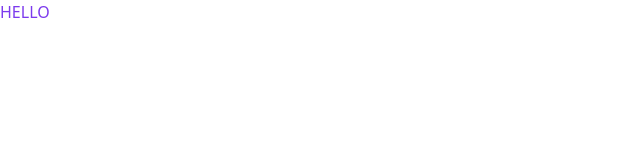
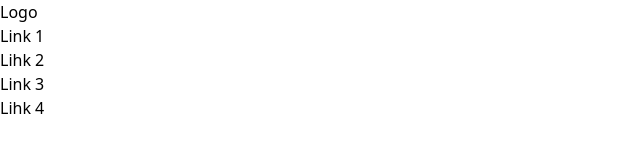
Before and after one commit to karmadice/tailwindcss-demo, a website: page index.html in a window 1280 px wide. Shown: the whole page, without its empty margins (0-640 px from the left). Drawn offline with nearby package versions, Linux system fonts and the light colour scheme.

Commit message:
1 file modified

```diff
--- a/index.html
+++ b/index.html
@@ -1,14 +1,25 @@
 <!doctype html>
 <html lang="en">
+
 <head>
-  <meta charset="utf-8">
-  <meta name="viewport" content="width=device-width, initial-scale=1, shrink-to-fit=no">
-  <link href="https://unpkg.com/tailwindcss@^1.0/dist/tailwind.min.css" rel="stylesheet">
-  <title>Welcome to Tailwind!</title>
+	<meta charset="utf-8">
+	<meta name="viewport" content="width=device-width, initial-scale=1, shrink-to-fit=no">
+	<link href="https://unpkg.com/tailwindcss@^1.0/dist/tailwind.min.css" rel="stylesheet">
+	<title>Welcome to Tailwind!</title>
 </head>
+
 <body>
 	<div id="app">
-  <h2 class="text-purple-600">HELLO</h1>
-
-</div>
+    <div>
+      <nav>
+        <a href="#">Logo</a>
+      </nav>
+      <ul>
+        <li>Link 1</li>
+        <li>Lihk 2</li>
+        <li>Link 3</li>
+        <li>Lihk 4</li>
+      </ul>
+    </div>
+	</div>
 </body>
```
